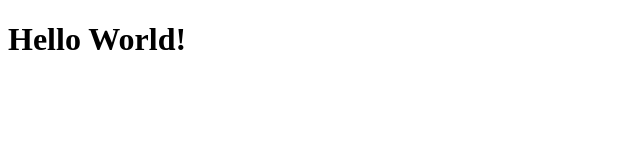
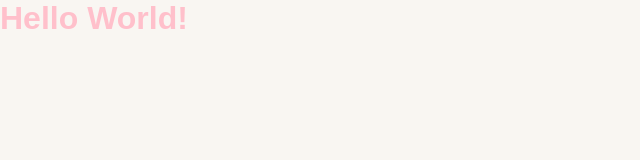
Before and after one commit to TirtaSimangunsong/OutfitSyncWeb, a plain HTML site: page index.html in a window 1280 px wide. Shown: the whole page, without its empty margins (0-640 px from the left). Drawn offline with Linux system fonts and the light colour scheme.

Commit message:
add style

```diff
--- a/index.html
+++ b/index.html
@@ -4,6 +4,7 @@
     <meta charset="UTF-8">
     <meta name="viewport" content="width=device-width, initial-scale=1.0">
     <title>Outfit Sync</title>
+    <link rel="stylesheet" href="style.css">
 </head>
 <body>
     <h1>Hello World!</h1>
--- /dev/null
+++ b/style.css
@@ -0,0 +1,22 @@
+/*
+beige outfit sync: F9F6F2
+pink os: FFD1D2
+pinky: FFC0CB
+pink pink: F3DBDC
+*/
+
+html {
+    scroll-behavior: smooth;
+}
+
+* {
+    margin: 0;
+    padding: 0;
+    box-sizing: border-box;
+}
+
+body {
+    background-color: #F9F6F2;
+    font-family: 'Poppins', sans-serif;
+    color: #FFC0CB;
+}
```
